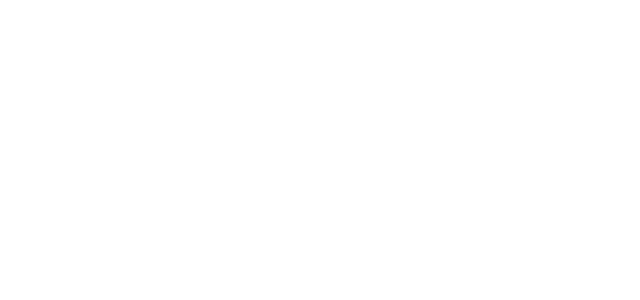
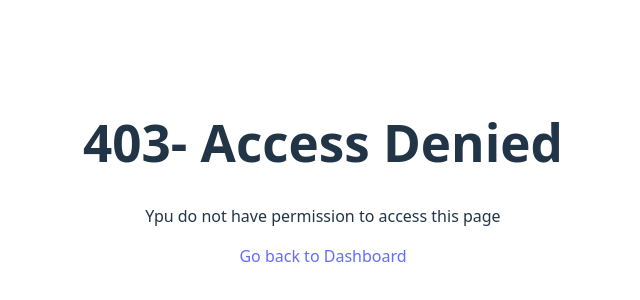
Before and after one commit to silky008/employee-management, a Vue app in the folder frontend/: page /403 in a window 1280 px wide. Before the commit this address had no page. Shown: the part 226-526 px from the top of the page, without its empty margins (317-957 px from the left). Built offline with nearby package versions, Linux system fonts and the light colour scheme.

Commit message:
feat: handle 403 forbidden responses with access denied page

```diff
--- a/frontend/src/router/index.js
+++ b/frontend/src/router/index.js
@@ -2,11 +2,13 @@
 import LoginView from "../views/LoginView.vue";
 import DashboardView from "../views/DashboardView.vue";
 import UsersView from "../views/UsersView.vue";
+import AccessDenied from "../views/AccessDenied.vue";
 
 const routes = [
   { path: "/login", component: LoginView },
   { path: "/", component: DashboardView, meta: { requiresAuth: true } },
   { path: "/users", component: UsersView, meta: { requiresAuth: true } },
+  { path: "/403", component: AccessDenied },
 ];
 
 const router = createRouter({
--- /dev/null
+++ b/frontend/src/views/AccessDenied.vue
@@ -0,0 +1,7 @@
+<template>
+  <div style="padding: 40px">
+    <h1>403- Access Denied</h1>
+    <p>Ypu do not have permission to access this page</p>
+    <router-link to="/">Go back to Dashboard</router-link>
+  </div>
+</template>
--- a/frontend/src/views/UsersView.vue
+++ b/frontend/src/views/UsersView.vue
@@ -14,11 +14,20 @@
 <script setup>
 import { ref, onMounted } from "vue";
 import api from "@/services/api";
+import { useRouter } from "vue-router";
+
+const router = useRouter();
 
 const users = ref({ data: [] });
 
 onMounted(async () => {
-  const res = await api.get("/users");
-  users.value = res.data;
+  try {
+    const res = await api.get("/users");
+    users.value = res.data;
+  } catch (error) {
+    if (error.response && error.response.status === 403) {
+      router.push("/403");
+    }
+  }
 });
 </script>
```
